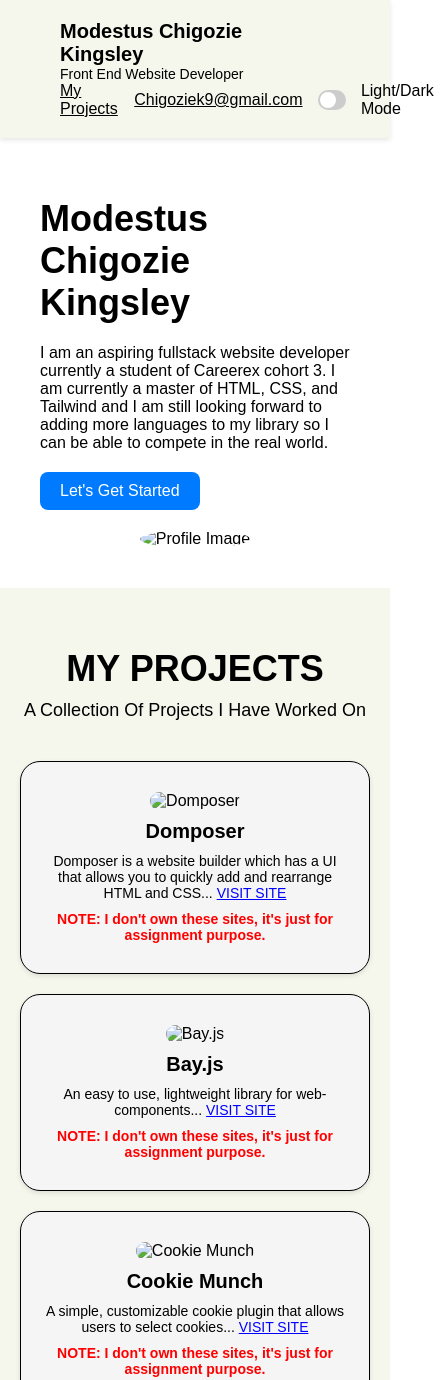
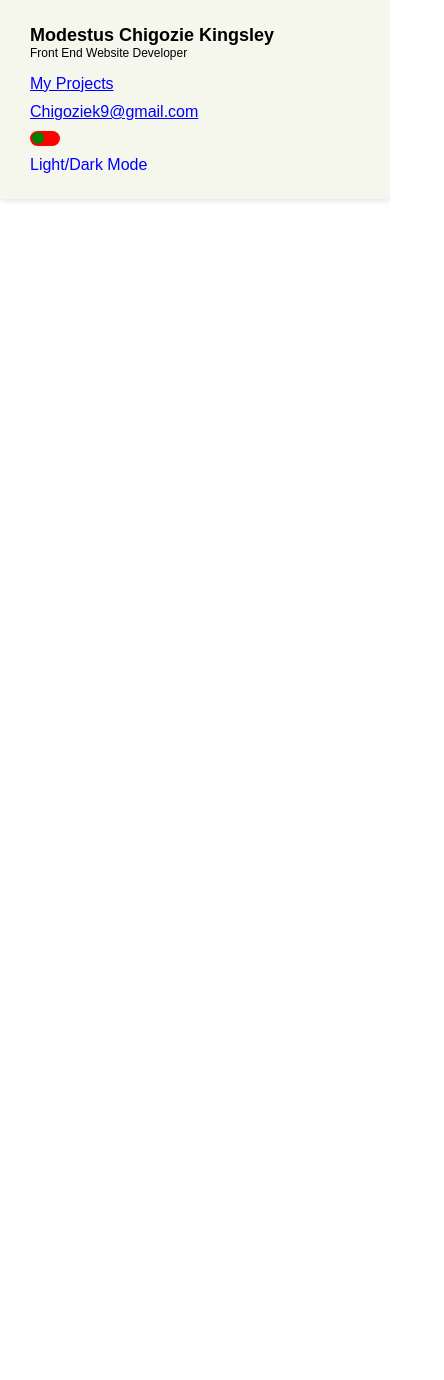
Before and after one commit to chigoziek9/toogle-switch, a plain HTML site: page index.html in a window 390 px wide. Shown: the top 1380 px of the page, 444 px wide, since content can reach past the window. After the commit the page ends 844 px from the top, so only its background shows below. Drawn offline with Linux system fonts and the light colour scheme.

Commit message:
changes including media query

```diff
--- a/index.html
+++ b/index.html
@@ -7,7 +7,6 @@
     <link rel="stylesheet" href="style.css" />
   </head>
   <body>
-
     <!-- Nav Bar -->
     <nav class="navbar">
       <div class="nav-container">
@@ -21,75 +20,13 @@
 
           <!-- Toggle Switch -->
           <label class="switch">
-          <input type="checkbox" id="darkToggle">
+            <input type="checkbox" id="darkToggle" />
             <span class="slider round"></span>
           </label>
           <span>Light/Dark Mode</span>
         </div>
       </div>
     </nav>
-
-  <!-- Introduction Section -->
-  <section class="intro">
-    <div class="intro-text">
-      <h1>Modestus Chigozie Kingsley</h1>
-      <p>
-        I am an aspiring fullstack website developer currently a student of
-        Careerex cohort 3. I am currently a master of HTML, CSS, and Tailwind
-        and I am still looking forward to adding more languages to my library so
-        I can be able to compete in the real world.
-      </p>
-      <a href="#contact" class="btn">Let's Get Started</a>
-    </div>
-    <div class="intro-img">
-      <img src="profile-img.jpeg" alt="Profile Image">
-    </div>
-  </section>
-
-  <!-- Project Section -->
-  <section id="my-projects" class="projects">
-    <h1>MY PROJECTS</h1>
-    <p>A Collection Of Projects I Have Worked On</p>
-
-    <div class="card-container">
-
-      <!-- Card 1 -->
-      <div class="card">
-        <img src="domposer.png" alt="Domposer">
-        <h2>Domposer</h2>
-        <p>
-          Domposer is a website builder which has a UI that allows you to quickly add and rearrange HTML and CSS...
-          <a href="https://domposer.com">VISIT SITE</a>
-        </p>
-        <p class="note">NOTE: I don't own these sites, it's just for assignment purpose.</p>
-      </div>
-
-      <!-- Card 2 -->
-      <div class="card">
-        <img src="bay.png" alt="Bay.js">
-        <h2>Bay.js</h2>
-        <p>
-          An easy to use, lightweight library for web-components...
-          <a href="https://domposer.com">VISIT SITE</a>
-        </p>
-        <p class="note">NOTE: I don't own these sites, it's just for assignment purpose.</p>
-      </div>
-
-      <!-- Card 3 -->
-      <div class="card">
-        <img src="cookiemunch.png" alt="Cookie Munch">
-        <h2>Cookie Munch</h2>
-        <p>
-          A simple, customizable cookie plugin that allows users to select cookies...
-          <a href="https://domposer.com">VISIT SITE</a>
-        </p>
-        <p class="note">NOTE: I don't own these sites, it's just for assignment purpose.</p>
-      </div>
-
-    </div>
-
-  </section>
-
     <script src="script.js"></script>
   </body>
 </html>
--- a/style.css
+++ b/style.css
@@ -1,4 +1,3 @@
-/* Basic Reset */
 * {
   margin: 0;
   padding: 0;
@@ -8,7 +7,6 @@
 body {
   font-family: Arial, sans-serif;
   background-color: white;
-    color: black;
   transition: background-color 0.3s, color 0.3s;
 }
 
@@ -44,16 +42,17 @@
   display: flex;
   align-items: center;
   gap: 15px;
+  color: blue;
 }
 
 .nav-links a {
   text-decoration: underline;
   cursor: pointer;
-    color: black;
+  color: blue;
 }
 
 .nav-links a:hover {
-    color: blue;
+  color: red;
 }
 
 /* Toggle Switch */
@@ -71,7 +70,7 @@
   cursor: pointer;
   top: 0; left: 0;
   right: 0; bottom: 0;
-    background-color: #ccc;
+  background-color: red;
   transition: .4s;
   border-radius: 34px;
 }
@@ -83,141 +82,65 @@
   width: 16px;
   left: 2px;
   bottom: 2px;
-    background-color: white;
+  background-color: green;
   transition: .4s;
   border-radius: 50%;
 }
-
 input:checked + .slider {
-    background-color: #2196F3;
+  background-color: yellow;
 }
 
 input:checked + .slider:before {
   transform: translateX(20px);
 }
 
-  /* Intro Section */
-  .intro {
-    display: flex;
-    flex-wrap: wrap;
-    justify-content: center;
-    align-items: center;
-    padding: 40px 20px;
-  }
 
-  .intro-text {
-    max-width: 600px;
-    margin: 20px;
-  }
-
-  .intro-text h1 {
-    font-size: 36px;
-    font-weight: bold;
-  }
-
-  .intro-text p {
-    margin: 20px 0;
-  }
-
-  .btn {
-    display: inline-block;
-    background-color: #007BFF;
-    color: white;
-    padding: 10px 20px;
-    text-decoration: none;
-    border-radius: 8px;
-  }
-
-  .btn:hover {
-    background-color: #0056b3;
-  }
-
-  /* Intro Image */
-  .intro-img img {
-    width: 250px;
-    height: 250px;
-    border-radius: 50%;
-    object-fit: cover;
-    transition: transform 0.5s ease, box-shadow 0.5s ease;
-  }
-
-  .intro-img img:hover {
-    transform: scale(1.1) rotate(-3deg) translateY(-10px);
-    box-shadow: 0 0 15px 5px rgba(255,255,255,0.4);
-    border: 4px solid white;
-  }
-
-  /* Projects */
-  .projects {
-    background-color: rgba(119, 144, 0, 0.07);
-    padding: 60px 20px;
-    text-align: center;
-  }
-
-  .projects h1 {
-    font-size: 36px;
-    font-weight: bold;
-  }
-
-  .projects p {
-    margin: 10px 0 40px;
-    font-size: 18px;
-  }
-
-  .card-container {
-    display: flex;
-    flex-wrap: wrap;
-    gap: 20px;
-    justify-content: center;
-  }
-
-  .card {
-    background-color: whitesmoke;
-    width: 350px;
-    padding: 20px;
-    border-radius: 20px;
-    border: 1px solid black;
-    box-shadow: 0 2px 5px rgba(0,0,0,0.1);
-  }
-
-  .card img {
-    width: 100%;
-    height: 200px;
-    object-fit: cover;
-    border-radius: 12px;
-    margin-top: 10px;
-    transition: transform 0.5s ease, box-shadow 0.5s ease;
-  }
-
-  .card img:hover {
-    transform: scale(1.05) translateY(-10px);
-    box-shadow: 0 0 25px 5px rgba(255,255,255,0.5);
-  }
-
-  .card h2 {
-    margin: 10px 0;
-    font-size: 20px;
-    font-weight: bold;
-  }
-
-  .card p {
-    font-size: 14px;
-    margin: 10px 0;
-  }
-
-  .card a {
-    color: blue;
-  }
-
-  .card a:hover {
-    color: red;
-  }
-
-  .note {
-    font-weight: bold;
-    color: red;
-  }
 .dark-mode {
   background-color: black;
   color: white;
 }
+/* Mobile Responsive Styles */
+@media (max-width: 768px) {
+.nav-container {
+  flex-direction: column;
+  align-items: flex-start;
+  gap: 15px;
+  padding: 10px;
+}
+
+.nav-title h3 {
+  font-size: 18px;
+}
+
+.nav-title p {
+  font-size: 12px;
+}
+
+.nav-links {
+  flex-direction: column;
+  align-items: flex-start;
+  gap: 10px;
+}
+
+.navbar {
+  padding: 15px 20px;
+}
+}
+
+@media (max-width: 480px) {
+.switch {
+  width: 30px;
+  height: 15px;
+}
+
+.slider:before {
+  height: 12px;
+  width: 12px;
+  left: 2px;
+  bottom: 2px;
+}
+
+input:checked + .slider:before {
+  transform: translateX(15px);
+}
+}
```
Also changed, not shown: 1 other file. Lines whose indentation alone changed are shown as unchanged.
